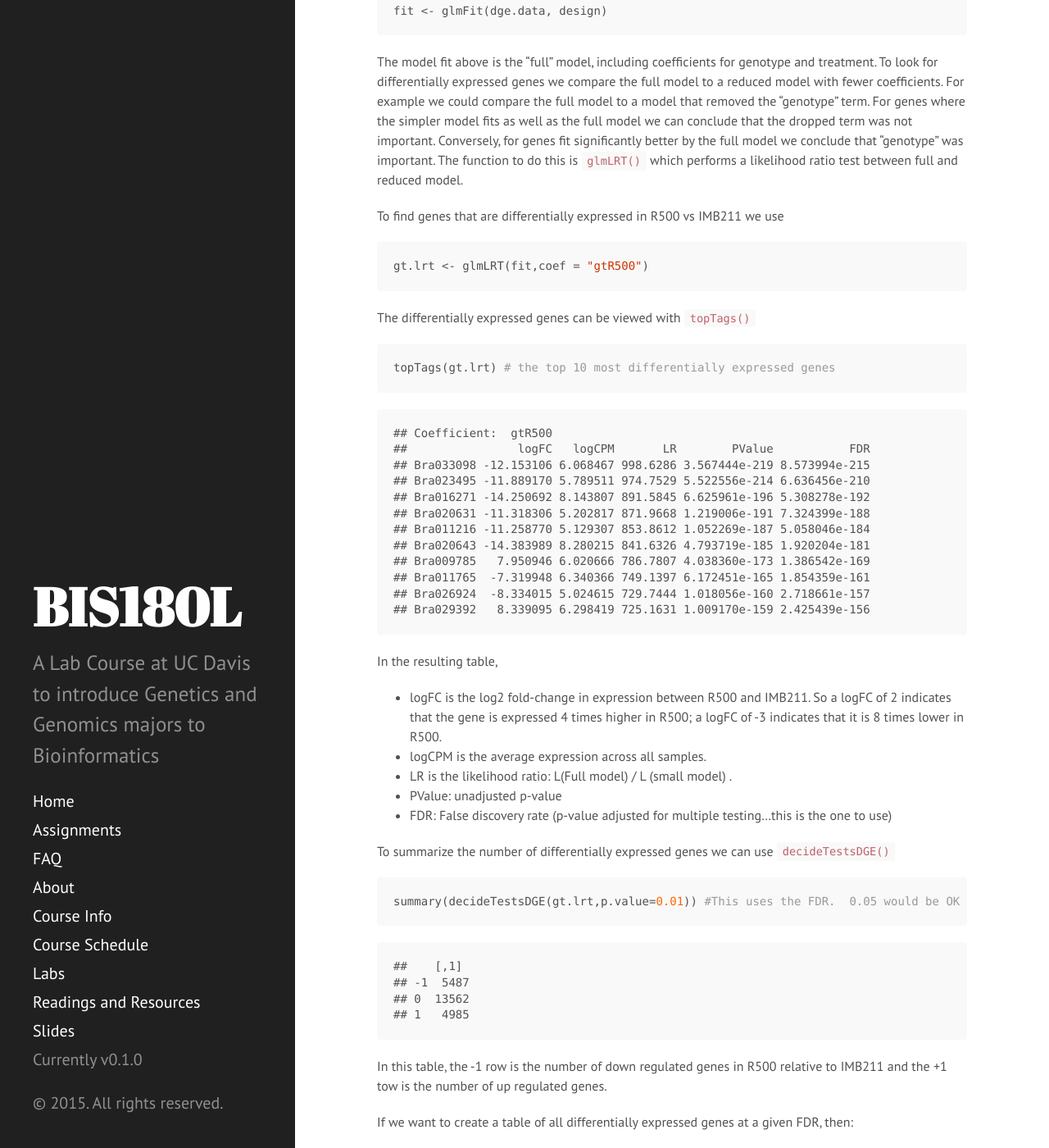
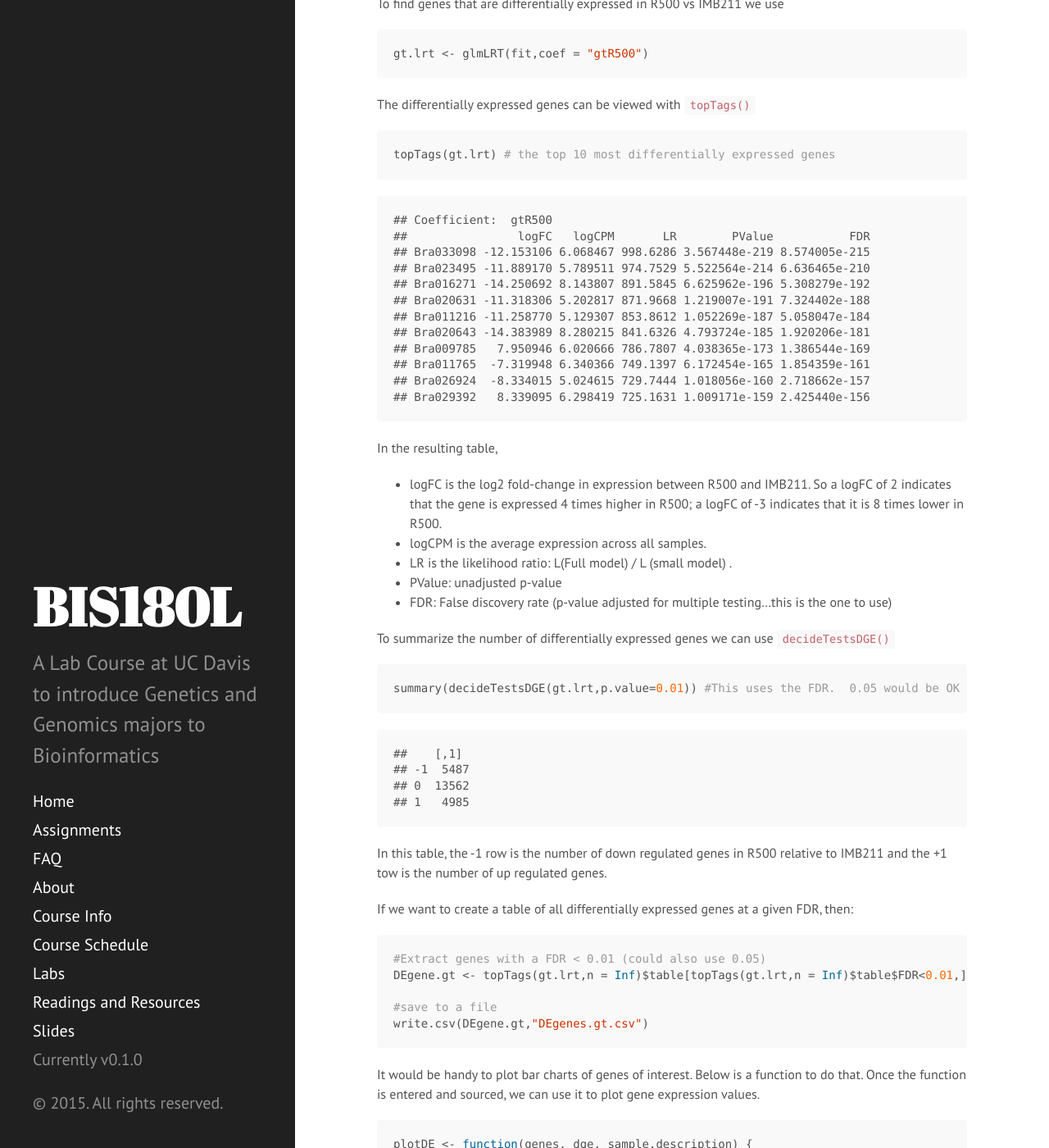
Before and after one commit to rjcmarkelz/BIS180L_web, a Jekyll site: the page built from _posts/2015-05-12-RNAseq-edgeR.md, in a window 1280 px wide and 1400 px high, scrolled down 9596 px. Shown: the whole window at 82% size. Built offline with Jekyll 4.4.1, drawn with Linux system fonts in a browser that asks for light colours; Markdown is read by kramdown in place of the engine named in the settings; some of the changed text lies outside the part shown.

Commit message:
fix typo in RNAseq day 1

````diff
--- a/_posts/2015-05-12-RNAseq-edgeR.md
+++ b/_posts/2015-05-12-RNAseq-edgeR.md
@@ -24,7 +24,7 @@
 
 Two packages that effectively deal with the above issues are [DESeq](http://bioconductor.org/packages/release/bioc/html/DESeq.html) and [edgeR](http://www.bioconductor.org/packages/release/bioc/html/edgeR.html), both available through [Bioconductor](http://bioconductor.org/).  We will use edgeR for today's exercises.
 
-If you are going to do more RNAseq analyses I __strongly recommend__ that you thoroughly study the [edgeR user manual](http://www.bioconductor.org/packages/release/bioc/vignettes/edgeR/inst/doc/edgeRUsersGuide.pdf) available both at the [link](http://www.bioconductor.org/packages/release/bioc/vignettes/edgeR/inst/doc/edgeRUsersGuide.pdf) and by typing `edgeRUsersGuide()` in R (after you have loaded the library)
+If you are going to do more RNAseq analyses I __strongly recommend__ that you thoroughly study the [edgeR user manual](http://www.bioconductor.org/packages/release/bioc/vignettes/edgeR/inst/doc/edgeRUsersGuide.pdf) available both at the [link](http://www.bioconductor.org/packages/release/bioc/vignettes/edgeR/inst/doc/edgeRUsersGuide.pdf) and by typing `edgeRUsersGuide()` in R (after you have loaded the library).
 
 
 ## Preliminaries
@@ -75,11 +75,11 @@
 
 ## Bam to read counts
 
-As you know from last week's lab, we mapped RNAseq reads to the _B. rapa_ genome.  In order to ask if reads are differentially expressed between cultivars (IMB211 vs. R500) or treatments (dense planting vs. non-dense planting) we need to know how many reads were sequences from each gene.
+As you know from last week's lab, we mapped RNAseq reads to the _B. rapa_ genome.  In order to ask if reads are differentially expressed between cultivars (IMB211 vs. R500) or treatments (dense planting vs. non-dense planting) we need to know how many reads were sequenced from each gene.
 
 To do this we use the bam files (telling us where in the genome the reads mapped) and the .gtf file that we just generated (telling us where the genes are) to figure out which reads belong to which genes.  Thankfully the `Rsubread` package does this for us.  An alternative workflow (not used here) would be to use the python package [`HTSeq`](http://www-huber.embl.de/HTSeq/).  Yet another alternative would have been to map our reads to cDNA fasta files and then use `samtools idxstats` on the bam file.
 
-But for this lab we will use `Rsubread` on the two files from Thursday.  You may need to change the path listed below to make this work.
+But for this lab we will use `Rsubread` on the two files from Thursday.  You may need to change the path listed below to make this work.  __Important: tilde expansion for your home directory will not work in this function.  Do not include a "~" in your path.  Use relative or the full absolute path__
 
 
 ```r
@@ -154,8 +154,8 @@
 
 __Exercise 4__
 __a.__ Make a histogram of counts for each of the samples.
-__b.__ Is the data normally distributed?  Apply an appropriate transformation if needed and make a new set of histograms.
-__Hint 1__: _see the use of the `melt()` function in the Rice-SNP lab_.  __Hint 2__: _You can transform the axes in ggplot by adding `scale_x_log10()` or `scale_x_sqrt()` to the plot.  One of these should be sufficient if you need to transorm, but for other ideas see the [Cookbook for R page](http://www.cookbook-r.com/Graphs/Axes_%28ggplot2%29/#axis-transformations-log-sqrt-etc)_.
+__b.__ Is the data normally distributed?  Make a new set of histograms after applying an appropriate transformation if needed.
+__Hint 1__: _see the use of the `melt()` function in the Rice-SNP lab_.  __Hint 2__: _You can transform the axes in ggplot by adding `scale\_x\_log10()` or `scale\_x\_sqrt()` to the plot.  One of these should be sufficient if you need to transorm, but for other ideas see the [Cookbook for R page](http://www.cookbook-r.com/Graphs/Axes_%28ggplot2%29/#axis-transformations-log-sqrt-etc)_.
 
 
 
@@ -208,13 +208,6 @@
 
 ```r
 library(edgeR)
-```
-
-```
-## Loading required package: limma
-```
-
-```r
 dge.data <- DGEList(counts=counts.data, group=sample.description$group)
 dim(dge.data)
 dge.data <- calcNormFactors(dge.data, method = "TMM")
@@ -310,13 +303,7 @@
 
 #Then a trended dispersion based on count level
 dge.data <- estimateGLMTrendedDisp(dge.data,design)
-```
 
-```
-## Loading required package: splines
-```
-
-```r
 #And lastly we calculate the gene-wise dispersion, using the prior estimates to "squeeze" the dispersion towards the common dispersion.
 dge.data <- estimateGLMTagwiseDisp(dge.data,design)
 
@@ -356,16 +343,16 @@
 ```
 ## Coefficient:  gtR500
 ##                logFC   logCPM       LR        PValue           FDR
-## Bra033098 -12.153106 6.068467 998.6286 3.567444e-219 8.573994e-215
-## Bra023495 -11.889170 5.789511 974.7529 5.522556e-214 6.636456e-210
-## Bra016271 -14.250692 8.143807 891.5845 6.625961e-196 5.308278e-192
-## Bra020631 -11.318306 5.202817 871.9668 1.219006e-191 7.324399e-188
-## Bra011216 -11.258770 5.129307 853.8612 1.052269e-187 5.058046e-184
-## Bra020643 -14.383989 8.280215 841.6326 4.793719e-185 1.920204e-181
-## Bra009785   7.950946 6.020666 786.7807 4.038360e-173 1.386542e-169
-## Bra011765  -7.319948 6.340366 749.1397 6.172451e-165 1.854359e-161
-## Bra026924  -8.334015 5.024615 729.7444 1.018056e-160 2.718661e-157
-## Bra029392   8.339095 6.298419 725.1631 1.009170e-159 2.425439e-156
+## Bra033098 -12.153106 6.068467 998.6286 3.567448e-219 8.574005e-215
+## Bra023495 -11.889170 5.789511 974.7529 5.522564e-214 6.636465e-210
+## Bra016271 -14.250692 8.143807 891.5845 6.625962e-196 5.308279e-192
+## Bra020631 -11.318306 5.202817 871.9668 1.219007e-191 7.324402e-188
+## Bra011216 -11.258770 5.129307 853.8612 1.052269e-187 5.058047e-184
+## Bra020643 -14.383989 8.280215 841.6326 4.793724e-185 1.920206e-181
+## Bra009785   7.950946 6.020666 786.7807 4.038365e-173 1.386544e-169
+## Bra011765  -7.319948 6.340366 749.1397 6.172454e-165 1.854359e-161
+## Bra026924  -8.334015 5.024615 729.7444 1.018056e-160 2.718662e-157
+## Bra029392   8.339095 6.298419 725.1631 1.009171e-159 2.425440e-156
 ```
 
 In the resulting table,
@@ -400,7 +387,7 @@
 write.csv(DEgene.gt,"DEgenes.gt.csv")
 ```
 
-It would be handy to plot bar charts of genes of interest.  Below is a function to do that.  Once the function is entered we can use it to plot gene expression values.
+It would be handy to plot bar charts of genes of interest.  Below is a function to do that.  Once the function is entered and sourced, we can use it to plot gene expression values.
 
 
 ```r
--- a/_rmd/2015-05-12-RNAseq-edgeR.Rmd
+++ b/_rmd/2015-05-12-RNAseq-edgeR.Rmd
@@ -157,7 +157,7 @@
 __Exercise 4__
 __a.__ Make a histogram of counts for each of the samples.
 __b.__ Is the data normally distributed?  Make a new set of histograms after applying an appropriate transformation if needed.
-__Hint 1__: _see the use of the `melt()` function in the Rice-SNP lab_.  __Hint 2__: _You can transform the axes in ggplot by adding `scale_x_log10()` or `scale_x_sqrt()` to the plot.  One of these should be sufficient if you need to transorm, but for other ideas see the [Cookbook for R page](http://www.cookbook-r.com/Graphs/Axes_%28ggplot2%29/#axis-transformations-log-sqrt-etc)_.
+__Hint 1__: _see the use of the `melt()` function in the Rice-SNP lab_.  __Hint 2__: _You can transform the axes in ggplot by adding `scale\_x\_log10()` or `scale\_x\_sqrt()` to the plot.  One of these should be sufficient if you need to transorm, but for other ideas see the [Cookbook for R page](http://www.cookbook-r.com/Graphs/Axes_%28ggplot2%29/#axis-transformations-log-sqrt-etc)_.
 
 ```{r Ex4, eval=FALSE,echo=FALSE}
 library(reshape2)
````
